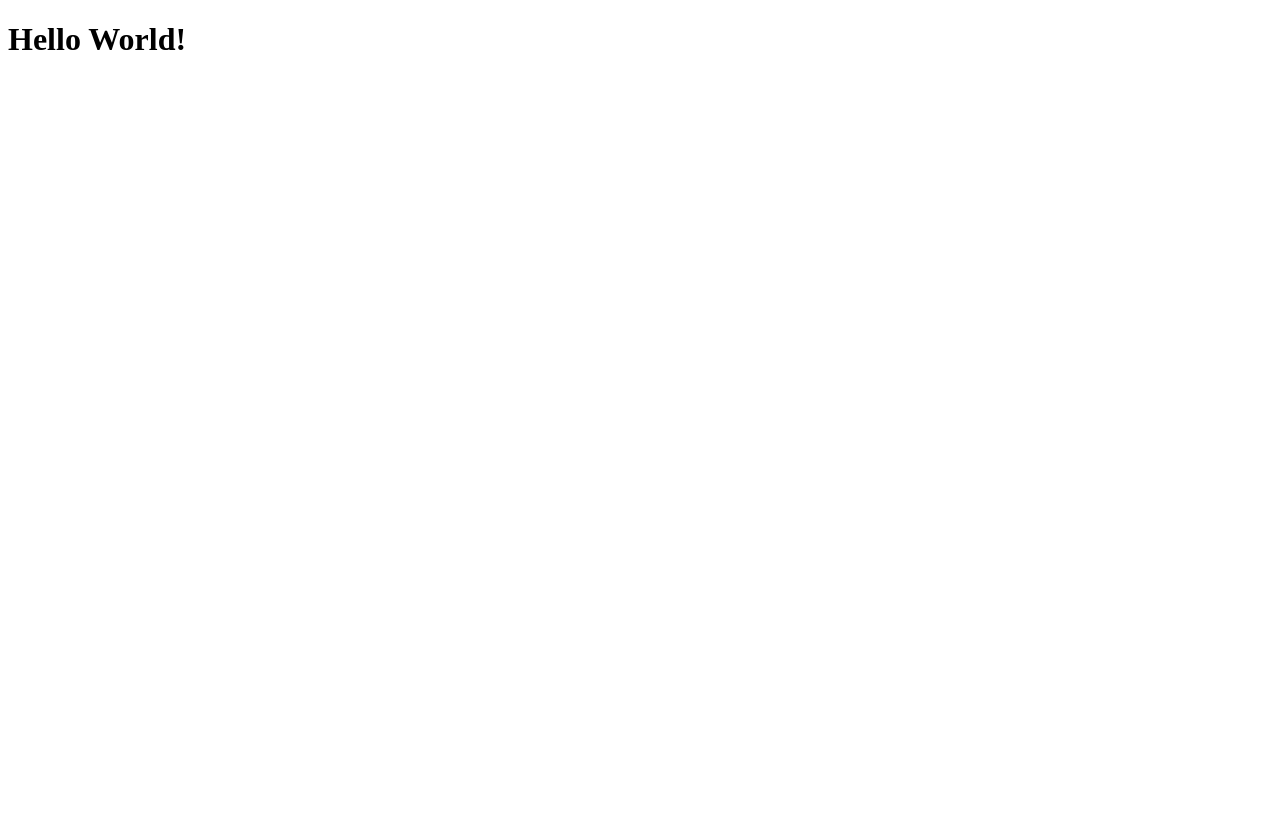
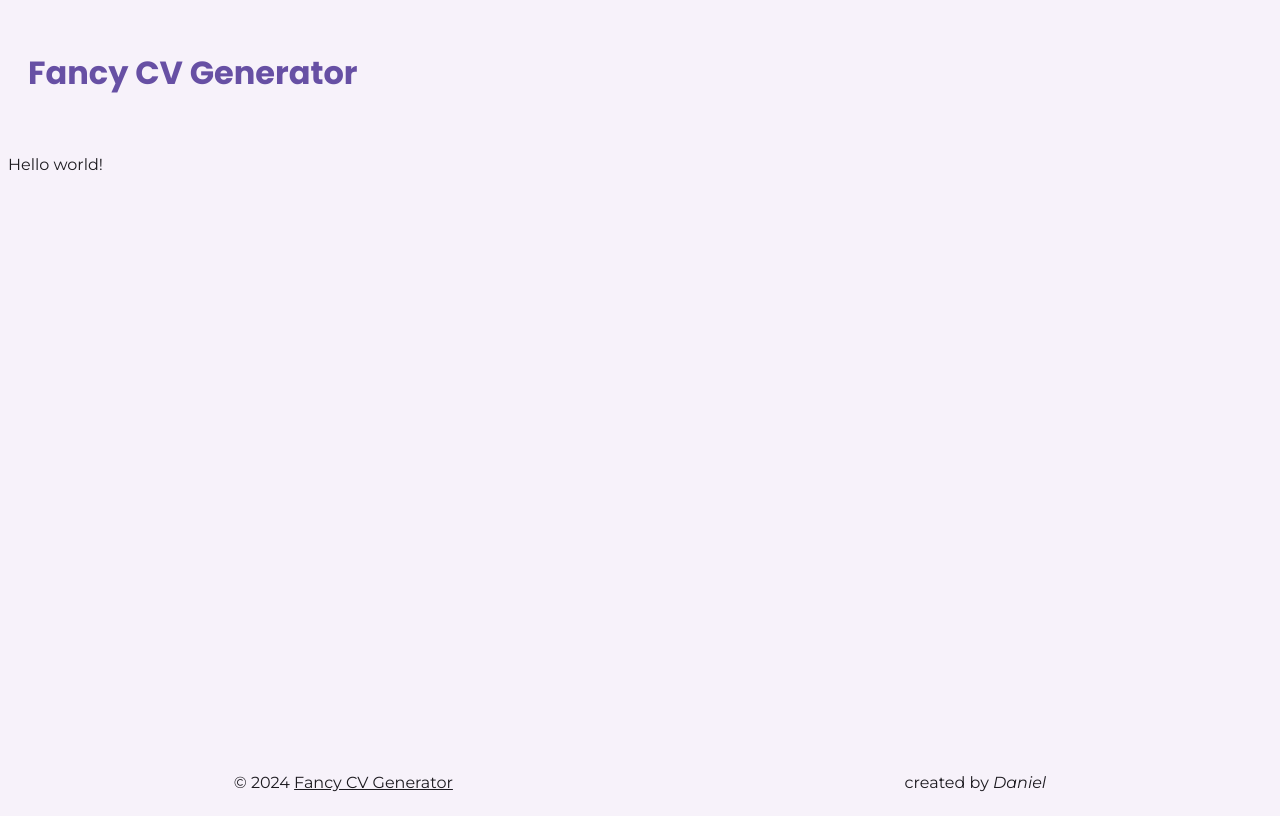
Before and after one commit to danielxfeng/top_cv_generator, a React (Vite) app: page / in a window 1280 px wide. Built offline with nearby package versions, Linux system fonts and the light colour scheme.

Commit message:
Header and Footer

```diff
--- a/index.html
+++ b/index.html
@@ -1,9 +1,15 @@
-<!doctype html>
+<!DOCTYPE html>
 <html lang="en">
   <head>
     <meta charset="UTF-8" />
     <meta name="viewport" content="width=device-width, initial-scale=1.0" />
     <title>Fancy CV Generator</title>
+    <link rel="preconnect" href="https://fonts.googleapis.com" />
+    <link rel="preconnect" href="https://fonts.gstatic.com" crossorigin />
+    <link
+      href="https://fonts.googleapis.com/css2?family=Montserrat:ital,wght@0,100..900;1,100..900&family=Poppins:ital,wght@0,100;0,200;0,300;0,400;0,500;0,600;0,700;0,800;0,900;1,100;1,200;1,300;1,400;1,500;1,600;1,700;1,800;1,900&display=swap"
+      rel="stylesheet"
+    />
   </head>
   <body>
     <div id="root"></div>
--- a/src/App.jsx
+++ b/src/App.jsx
@@ -1,7 +1,13 @@
+import Header from './Header';
+import Footer from './Footer';
+import Main from './main_components/Main'
+
 const App = () => {
   return (
     <>
-      <h1>Hello World!</h1>
+      <Header />
+      <Main />
+      <Footer />
     </>
   );
 };
--- /dev/null
+++ b/src/Footer.jsx
@@ -0,0 +1,24 @@
+import styles from './Footer.module.css'
+
+const Footer = () => {
+  return (
+    <footer className={styles.footer}>
+      <p>
+        &copy; 2024{" "}
+        <a
+          className="a-no-change a-underline"
+          href="https://github.com/danielxfeng/top_cv_generator"
+          target="_blank"
+          rel="noopener noreferrer"
+        >
+          Fancy CV Generator
+        </a>
+      </p>
+      <p>
+        created by <em>Daniel</em>
+      </p>
+    </footer>
+  );
+};
+
+export default Footer;
--- /dev/null
+++ b/src/Footer.module.css
@@ -0,0 +1,7 @@
+.footer {
+  height: 50px;
+  flex: 0;
+  display: flex;
+  align-items: center;
+  justify-content: space-around;
+}
--- /dev/null
+++ b/src/Header.jsx
@@ -0,0 +1,14 @@
+import { Link } from "react-router-dom";
+import styles from './Header.module.css';
+
+const Header = () => {
+  return (
+    <header className={styles.header}>
+      <Link className="a-no-change" to="/">
+        <h1 className="primary-color">Fancy CV Generator</h1>
+      </Link>
+    </header>
+  );
+};
+
+export default Header;
--- /dev/null
+++ b/src/Header.module.css
@@ -0,0 +1,5 @@
+.header {
+  height: 75px;
+  flex: 0;
+  padding: 20px;
+}
--- a/src/index.css
+++ b/src/index.css
@@ -0,0 +1,39 @@
+html {
+  font-family: "Montserrat", sans-serif;
+  background-color: #F7F2FA;
+  color: #1D1B20;
+}
+
+#root {
+  min-height: 100vh;
+  display: flex;
+  flex-direction: column;
+}
+
+main {
+  flex: 1;
+}
+
+h1,
+h2,
+h3,
+h4 {
+  font-family: "Poppins", sans-serif;
+}
+
+.a-no-change, .a-no-change:hover, .a-no-change:active {
+  color: inherit;
+  text-decoration: none;
+}
+
+.a-underline {
+  text-decoration: underline;
+}
+
+.primary-color {
+  color: #6750A4;
+}
+
+.primary-shadow {
+  box-shadow: 4px 4px 8px rgba(0, 0, 0, 0.2);
+}
--- a/src/main.jsx
+++ b/src/main.jsx
@@ -1,6 +1,7 @@
 import { StrictMode } from "react";
 import { createRoot } from "react-dom/client";
 import { createBrowserRouter, RouterProvider } from "react-router-dom";
+import "./index.css";
 import App from "./App";
 import ErrorPage from "./ErrorPage";
 
--- /dev/null
+++ b/src/main_components/Main.jsx
@@ -0,0 +1,9 @@
+const Main = () => {
+  return (
+    <main>
+      <p>Hello world!</p>
+    </main>
+  );
+};
+
+export default Main;
```
